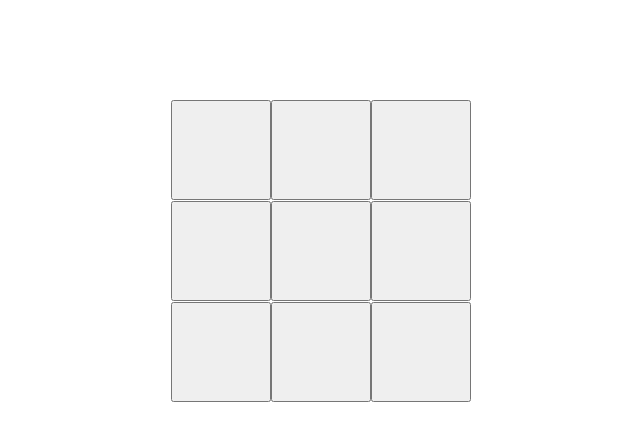
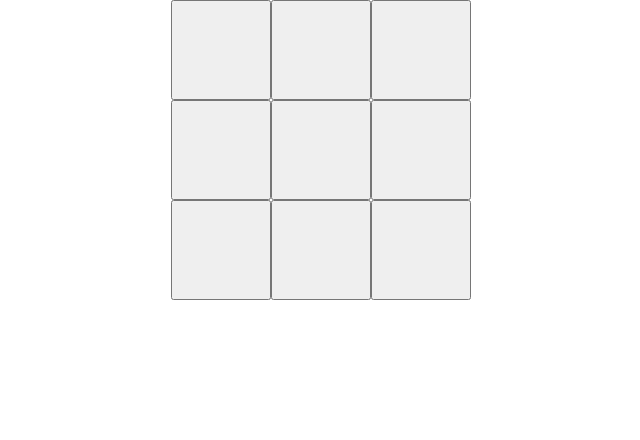
Before and after one commit to nem00700/react_tic-tac, a React (Create React App) app: page / in a window 1280 px wide. Shown: the top 440 px of the page, without its empty margins (319-959 px from the left). Built offline with nearby package versions, Linux system fonts and the light colour scheme; the HTML template or start-up script is replaced by a standard one.

Commit message:
added move queue

```diff
--- a/src/App.css
+++ b/src/App.css
@@ -3,10 +3,14 @@
 .field{
   margin: auto;
   width: 300px;
-  margin-top: 100px;
+  height: 300px;
+  border: none;
 }
 
 .square{
+  display: inline-block;
   width: 100px;
   height: 100px;
+  margin: 0;
+  padding: 0;
 }
--- a/src/components/GameField.jsx
+++ b/src/components/GameField.jsx
@@ -2,13 +2,30 @@ import React, {Component} from 'react';
 import Square from './Square';
 
 export default class GameFiled extends Component{
+    state = {
+        current_state: [' ',' ',' ',' ',' ',' ',' ',' ',' '],
+        player: 1
+    }
+
+    handleClick(index){
+        this.state.current_state[index] = this.state.player === 1 ? 'X' : 'O';
+        this.setState({current_state: this.state.current_state,
+            player: this.state.player === 1 ? 2 : 1
+        });
+
+    }
+
 
     render(){
 
         const squares = [];
 
         for(let i = 0; i < 9; i++){
-            squares.push(<Square key={i} />)
+            squares.push(<Square key={i}
+            index={i}
+            handleClick={this.handleClick.bind(this)}
+            val={(this.state.current_state[i])}
+            />)
         }
 
 
--- a/src/components/Square.jsx
+++ b/src/components/Square.jsx
@@ -2,9 +2,15 @@ import React, {Component} from "react";
 
 
 export default class Square extends Component{
-
+    constructor(props){
+        super(props);
+    }
 
     render(){
-        return <button className="square"></button>
+        return <input type="button"
+            onClick={this.props.handleClick.bind(null, this.props.index)}
+            className="square"
+            value={this.props.val}
+        />;
     }
 }
--- a/src/index.css
+++ b/src/index.css
@@ -2,4 +2,5 @@ body {
   margin: 0;
   padding: 0;
   font-family: sans-serif;
+  height: 600px;
 }
```
